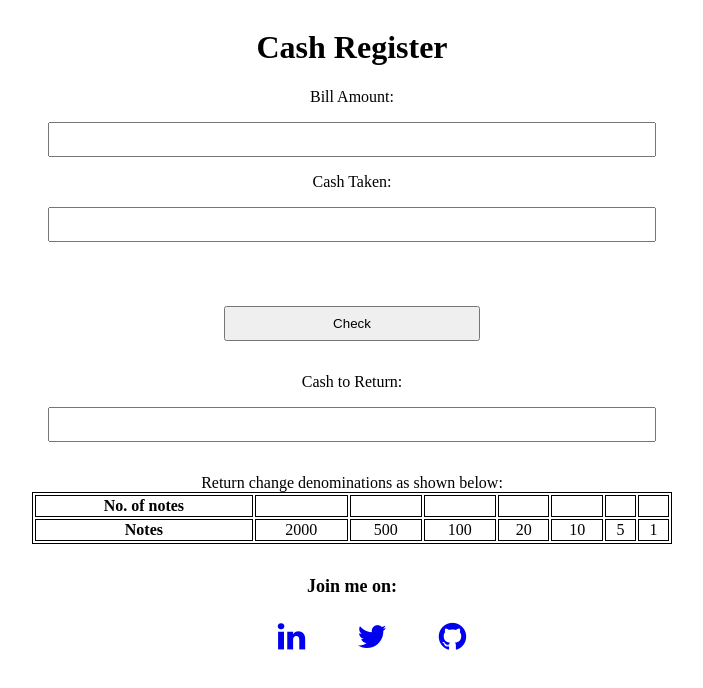
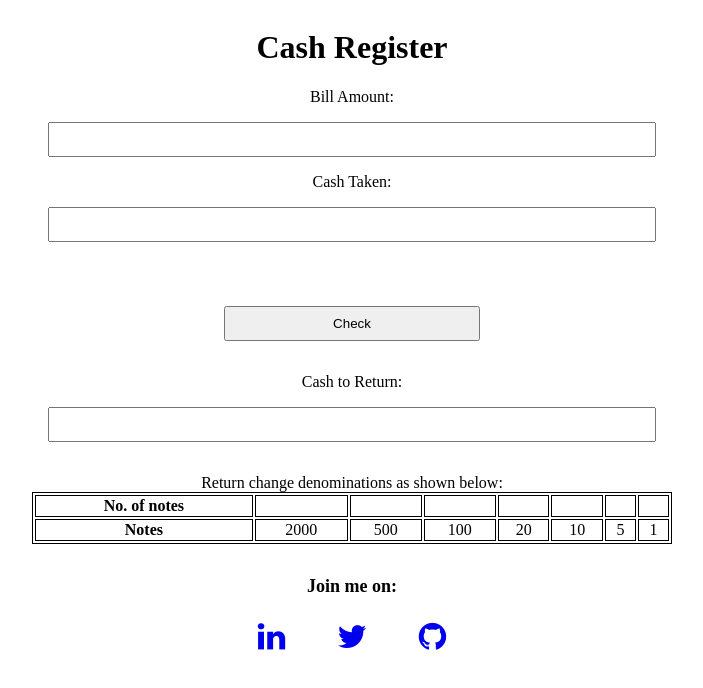
Before and after one commit to linkinsunil/cash-register-app, a website: page index.html in a window 1280 px wide. Shown: the whole page, without its empty margins (288-991 px from the left). Drawn offline with Linux system fonts and the light colour scheme.

Commit message:
update: removing inline start padding

```diff
--- a/styles.css
+++ b/styles.css
@@ -56,3 +56,7 @@ button{
     display: inline;
     padding: 0rem 0.5rem;
 }
+
+.footer ul {
+    padding-inline-start: 0px;
+}
```
